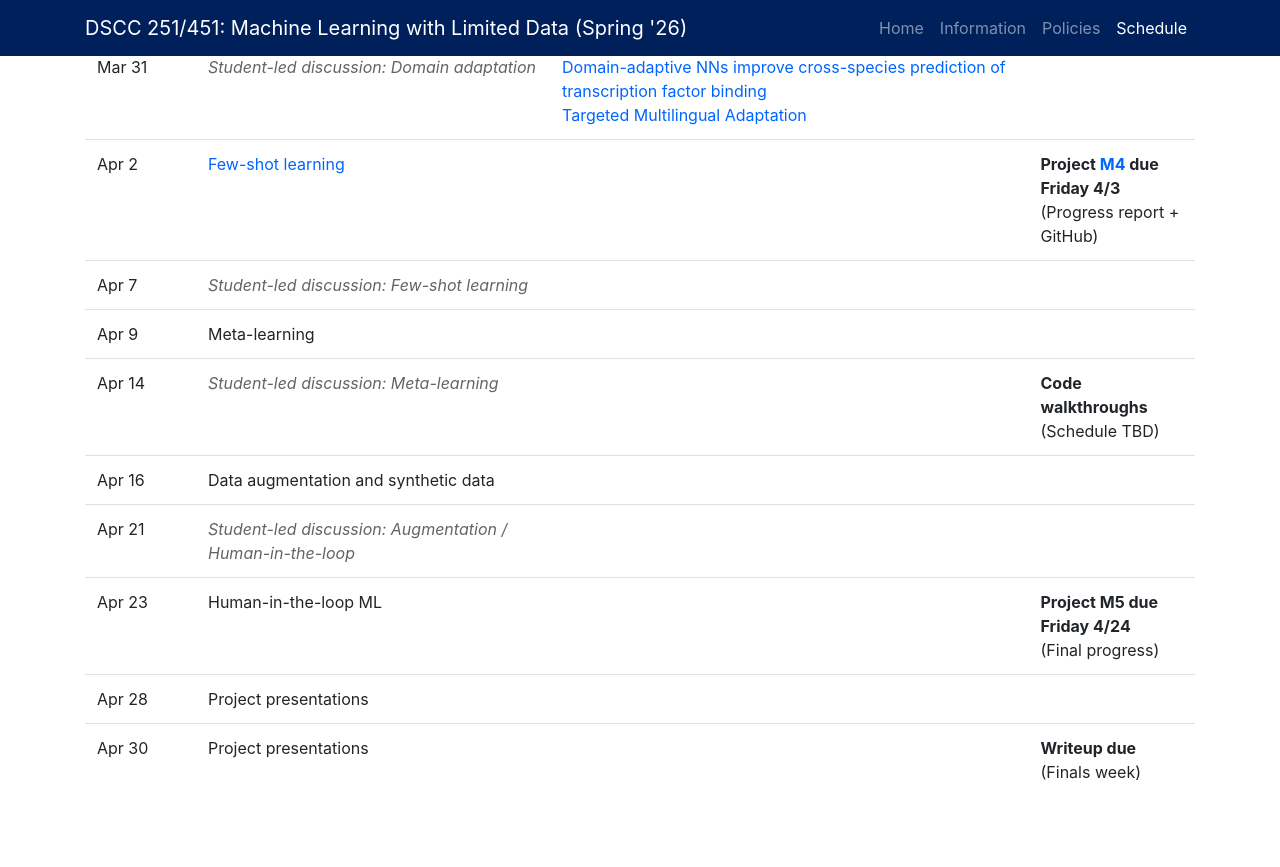
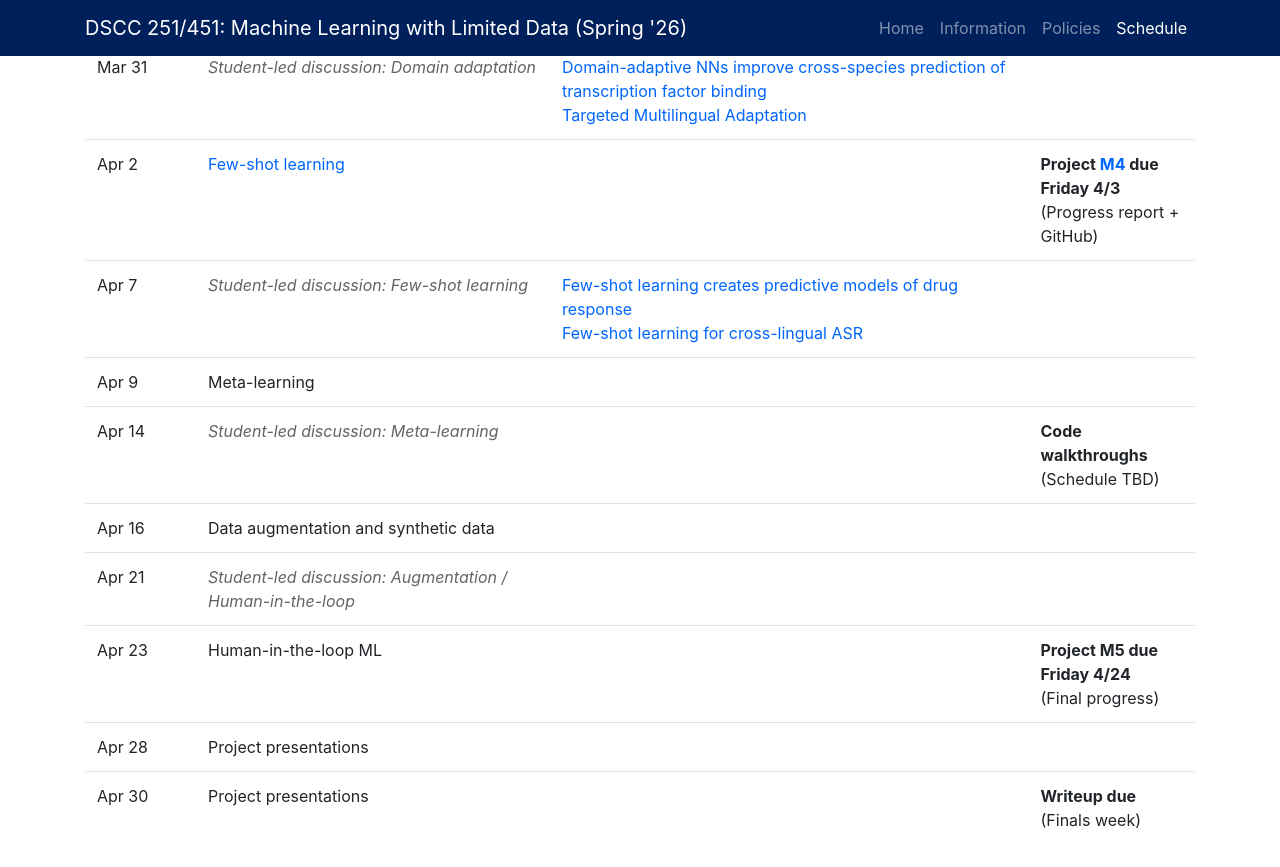
Before and after one commit to cmdowney88/cmdowney88.github.io, a Jekyll site: the page teaching/dscc251/spring26/index.html, which Jekyll copies as it is, in a window 1280 px wide and 900 px high, scrolled down 5019 px. Shown: the top 867 px of the window. Built offline with Jekyll 4.4.1, drawn with Linux system fonts in a browser that asks for light colours.

Commit message:
dscc251: add few-shot student papers

```diff
--- a/teaching/dscc251/spring26/index.html
+++ b/teaching/dscc251/spring26/index.html
@@ -521,7 +521,10 @@
 							<tr>
 								<td>Apr 7</td>
 								<td><em>Student-led discussion: Few-shot learning</em></td>
-								<td></td>
+								<td>
+									<a href="https://idekerlab.ucsd.edu/wp-content/uploads/2021/01/s43018-020-00169-2.pdf" target="_blank">Few-shot learning creates predictive models of drug response</a>
+									<br><a href="https://homepages.inf.ed.ac.uk/htang2/sigml/mlslp2021/MLSLP2021_paper_9.pdf" target="_blank">Few-shot learning for cross-lingual ASR</a>
+								</td>
 								<td></td>
 							</tr>
 							<tr>
```
